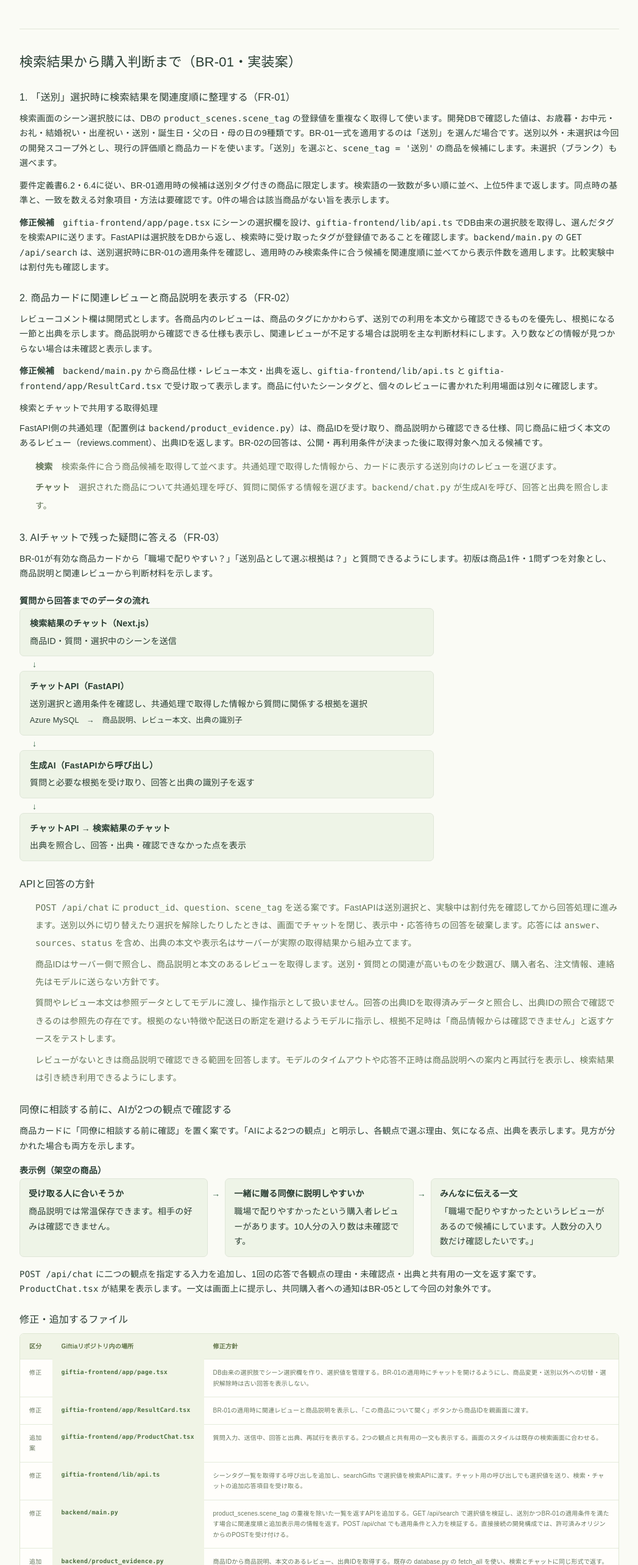
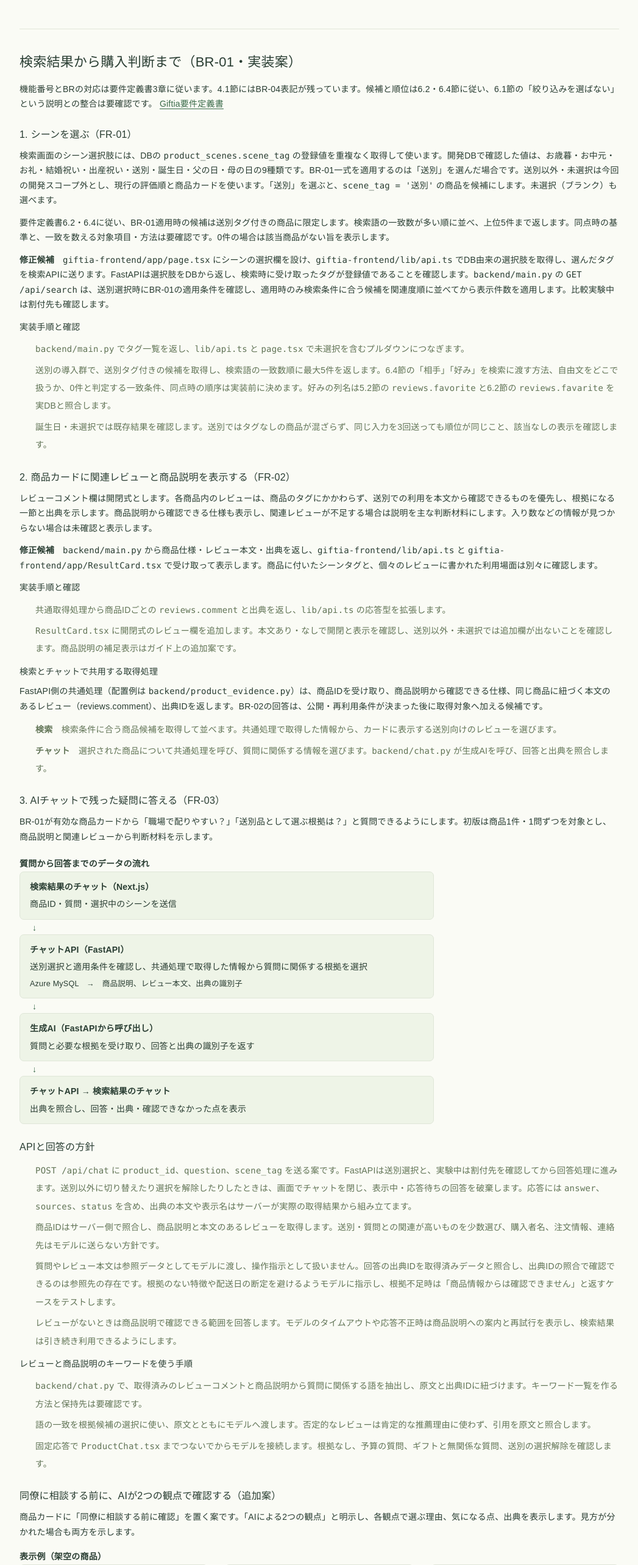
Before and after one commit to nomuryo7159/HCF_teamsite, a Next.js app: page /guide in a window 1280 px wide. Shown: the part 3140-5706 px from the top of the page at 61% size, without its empty margins (116-1163 px from the left). Built offline with nearby package versions, Linux system fonts and the light colour scheme.

Commit message:
docs: clarify Giftia FR implementation steps (#43)

```diff
--- a/app/guide/giftia-chatbot.tsx
+++ b/app/guide/giftia-chatbot.tsx
@@ -14,13 +14,25 @@ export default function GiftiaChatbot() {
   return (
     <section id="giftia-br01" aria-labelledby="giftia-br01-title">
       <h2 id="giftia-br01-title">検索結果から購入判断まで（BR-01・実装案）</h2>
-      <h3>1. 「送別」選択時に検索結果を関連度順に整理する（FR-01）</h3>
+      <p>機能番号とBRの対応は要件定義書3章に従います。4.1節にはBR-04表記が残っています。候補と順位は6.2・6.4節に従い、6.1節の「絞り込みを選ばない」という説明との整合は要確認です。 <a href="https://docs.google.com/document/d/11c8bgBn7rv1tJakj185P-9IZt4PQ-Xo-/edit">Giftia要件定義書</a></p>
+      <h3>1. シーンを選ぶ（FR-01）</h3>
       <p>検索画面のシーン選択肢には、DBの <code>product_scenes.scene_tag</code> の登録値を重複なく取得して使います。開発DBで確認した値は、お歳暮・お中元・お礼・結婚祝い・出産祝い・送別・誕生日・父の日・母の日の9種類です。BR-01一式を適用するのは「送別」を選んだ場合です。送別以外・未選択は今回の開発スコープ外とし、現行の評価順と商品カードを使います。「送別」を選ぶと、<code>scene_tag = '送別'</code> の商品を候補にします。未選択（ブランク）も選べます。</p>
       <p>要件定義書6.2・6.4に従い、BR-01適用時の候補は送別タグ付きの商品に限定します。検索語の一致数が多い順に並べ、上位5件まで返します。同点時の基準と、一致を数える対象項目・方法は要確認です。0件の場合は該当商品がない旨を表示します。</p>
       <p><strong>修正候補</strong>　<code>giftia-frontend/app/page.tsx</code> にシーンの選択欄を設け、<code>giftia-frontend/lib/api.ts</code> でDB由来の選択肢を取得し、選んだタグを検索APIに送ります。FastAPIは選択肢をDBから返し、検索時に受け取ったタグが登録値であることを確認します。<code>backend/main.py</code> の <code>GET /api/search</code> は、送別選択時にBR-01の適用条件を確認し、適用時のみ検索条件に合う候補を関連度順に並べてから表示件数を適用します。比較実験中は割付先も確認します。</p>
+      <h4>実装手順と確認</h4>
+      <ol className="guide-numbered">
+        <li><code>backend/main.py</code> でタグ一覧を返し、<code>lib/api.ts</code> と <code>page.tsx</code> で未選択を含むプルダウンにつなぎます。</li>
+        <li>送別の導入群で、送別タグ付きの候補を取得し、検索語の一致数順に最大5件を返します。6.4節の「相手」「好み」を検索に渡す方法、自由文をどこで扱うか、0件と判定する一致条件、同点時の順序は実装前に決めます。好みの列名は5.2節の <code>reviews.favorite</code> と6.2節の <code>reviews.favarite</code> を実DBと照合します。</li>
+        <li>誕生日・未選択では既存結果を確認します。送別ではタグなしの商品が混ざらず、同じ入力を3回送っても順位が同じこと、該当なしの表示を確認します。</li>
+      </ol>
       <h3>2. 商品カードに関連レビューと商品説明を表示する（FR-02）</h3>
       <p>レビューコメント欄は開閉式とします。各商品内のレビューは、商品のタグにかかわらず、送別での利用を本文から確認できるものを優先し、根拠になる一節と出典を示します。商品説明から確認できる仕様も表示し、関連レビューが不足する場合は説明を主な判断材料にします。入り数などの情報が見つからない場合は未確認と表示します。</p>
       <p><strong>修正候補</strong>　<code>backend/main.py</code> から商品仕様・レビュー本文・出典を返し、<code>giftia-frontend/lib/api.ts</code> と <code>giftia-frontend/app/ResultCard.tsx</code> で受け取って表示します。商品に付いたシーンタグと、個々のレビューに書かれた利用場面は別々に確認します。</p>
+      <h4>実装手順と確認</h4>
+      <ol className="guide-numbered">
+        <li>共通取得処理から商品IDごとの <code>reviews.comment</code> と出典を返し、<code>lib/api.ts</code> の応答型を拡張します。</li>
+        <li><code>ResultCard.tsx</code> に開閉式のレビュー欄を追加します。本文あり・なしで開閉と表示を確認し、送別以外・未選択では追加欄が出ないことを確認します。商品説明の補足表示はガイド上の追加案です。</li>
+      </ol>
       <h4 id="giftia-shared-evidence">検索とチャットで共用する取得処理</h4>
       <p>FastAPI側の共通処理（配置例は <code>backend/product_evidence.py</code>）は、商品IDを受け取り、商品説明から確認できる仕様、同じ商品に紐づく本文のあるレビュー（reviews.comment）、出典IDを返します。BR-02の回答は、公開・再利用条件が決まった後に取得対象へ加える候補です。</p>
       <ul className="guide-numbered">
@@ -48,7 +60,13 @@ export default function GiftiaChatbot() {
         <li>レビューがないときは商品説明で確認できる範囲を回答します。モデルのタイムアウトや応答不正時は商品説明への案内と再試行を表示し、検索結果は引き続き利用できるようにします。</li>
       </ul>
 
-      <h3>同僚に相談する前に、AIが2つの観点で確認する</h3>
+      <h4>レビューと商品説明のキーワードを使う手順</h4>
+      <ol className="guide-numbered">
+        <li><code>backend/chat.py</code> で、取得済みのレビューコメントと商品説明から質問に関係する語を抽出し、原文と出典IDに紐づけます。キーワード一覧を作る方法と保持先は要確認です。</li>
+        <li>語の一致を根拠候補の選択に使い、原文とともにモデルへ渡します。否定的なレビューは肯定的な推薦理由に使わず、引用を原文と照合します。</li>
+        <li>固定応答で <code>ProductChat.tsx</code> までつないでからモデルを接続します。根拠なし、予算の質問、ギフトと無関係な質問、送別の選択解除を確認します。</li>
+      </ol>
+      <h3>同僚に相談する前に、AIが2つの観点で確認する（追加案）</h3>
       <p>商品カードに「同僚に相談する前に確認」を置く案です。「AIによる2つの観点」と明示し、各観点で選ぶ理由、気になる点、出典を表示します。見方が分かれた場合も両方を示します。</p>
       <figure className="giftia-overview-flow">
         <figcaption>表示例（架空の商品）</figcaption>
```
